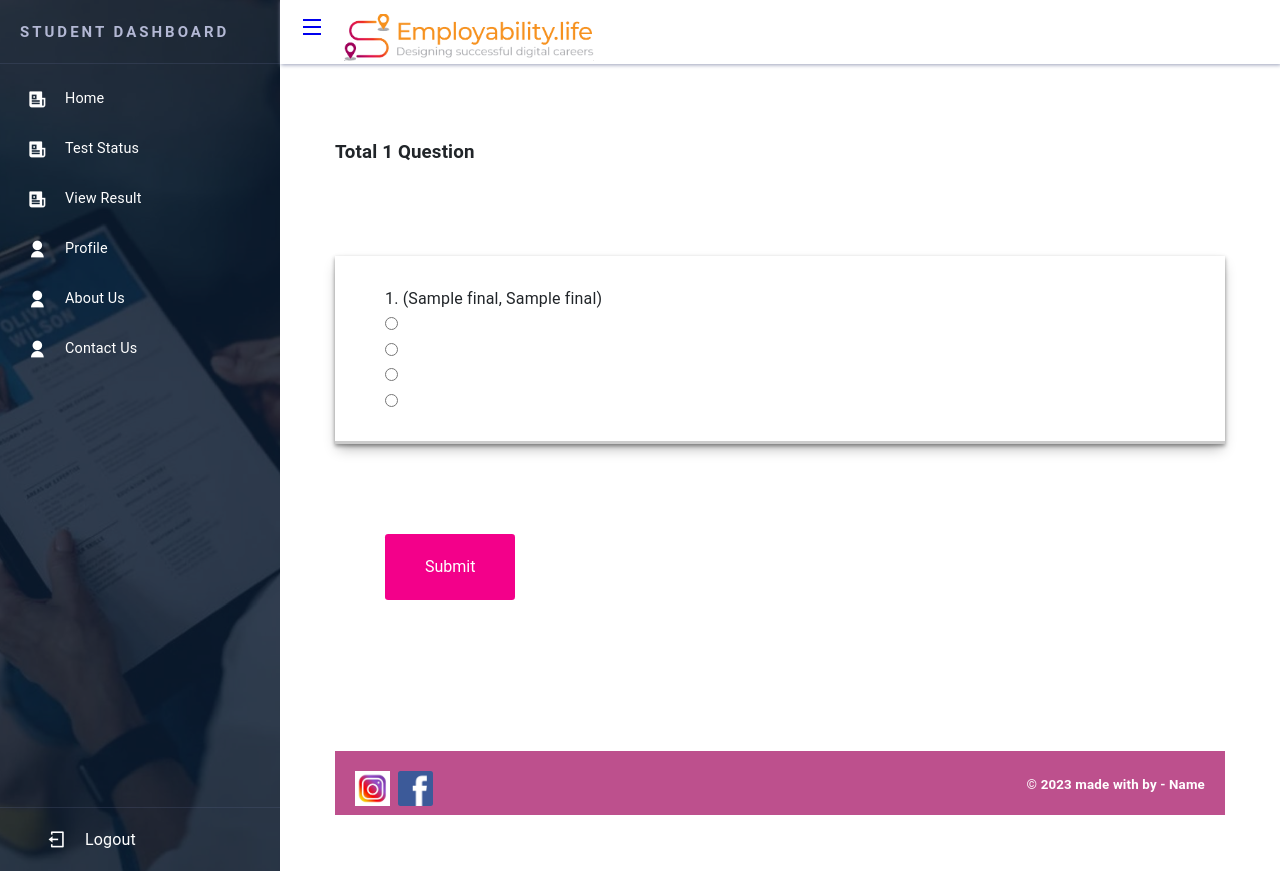
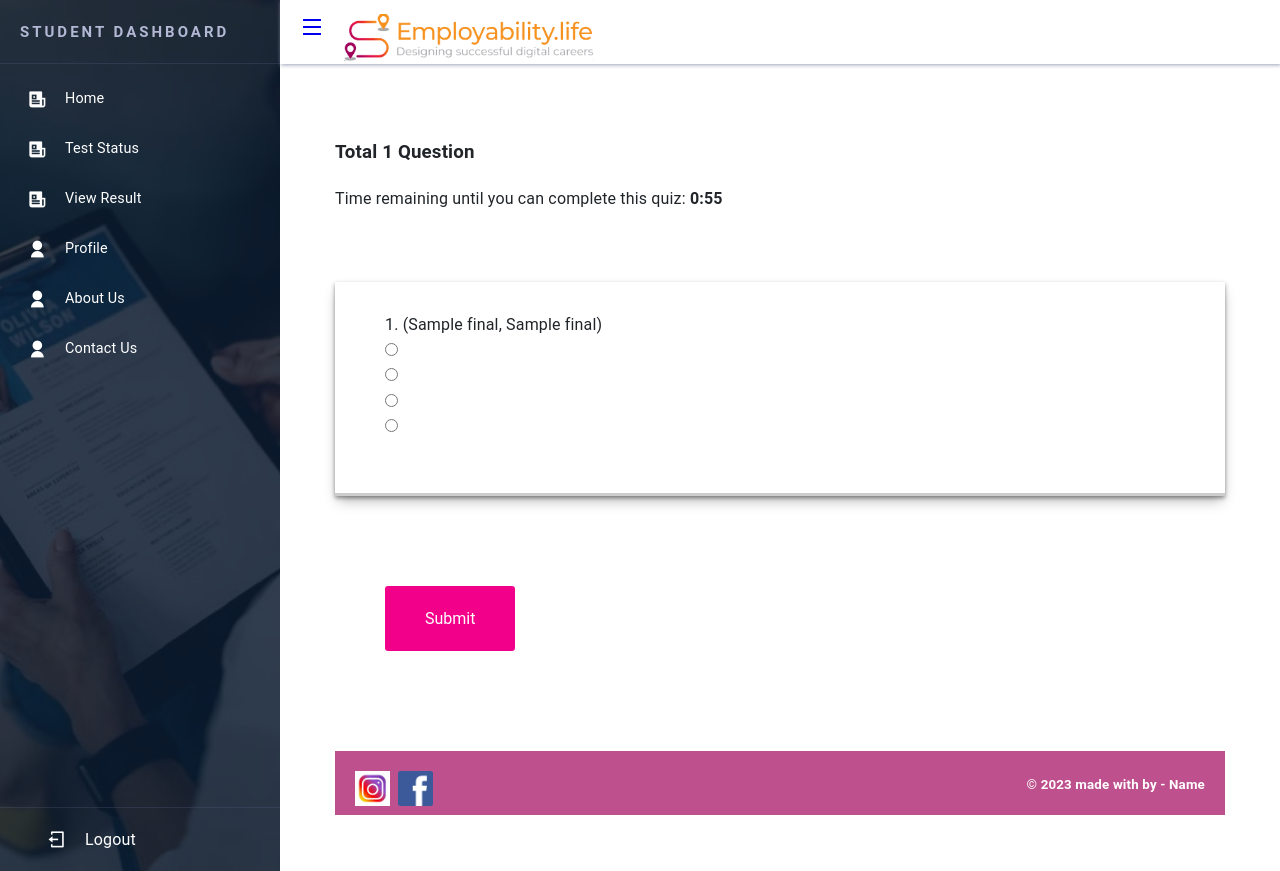
Before and after one commit to ankitpakhale/QuizWithAdmin, a Django app: template quiz/templates/stu_question.html in a window 1280 px wide. Run offline with Django 3.2, Linux system fonts and the light colour scheme; the template is opened without the code that fills it: most values are stand-ins (such as "Sample title", 1, 10 or a date in 2020); some libraries are stand-ins or nearby versions.

Commit message:
add timer in question

```diff
--- a/quiz/templates/stu_question.html
+++ b/quiz/templates/stu_question.html
@@ -4,10 +4,11 @@
 <div>
   <h3>Total {{total_size}} Question</h3>
 </div>
+<div>Time remaining until you can complete this quiz: <strong><span id="time"></span></strong></div>
 {% endif %}
 
 <div class="question">
-  <form method="POST">
+  <form method="POST" id='YourFormID'>
     {% csrf_token %}
     <div class="stu_ques_row">
       {% for k in final %}
@@ -17,6 +18,7 @@
         readonly
         name="question{{forloop.counter}}"
         value="{{k}}"
+
       />
 
       {{forloop.counter}}. <spna> </spna>{{k}}<br />
@@ -50,14 +52,44 @@
       />
       {{k.option4}}<br />
 
-      <!-- <br> -->
+      <br>
       {% endfor %}
     </div>
 
     <div class="sbmt">
-      <input type="submit" name="sbmit" />
+      <input type="submit" name="sbmit"  />
     </div>
   </form>
 </div>
+<script>
+// window.setInterval(function(){
+    // document.getElementById("YourFormID").submit();
+// },15000);
 
+var mins = 1;  //Set the number of minutes you need
+    var secs = mins * 60;
+    var currentSeconds = 0;
+    var currentMinutes = 0;
+    /*
+     * The following line has been commented out due to a suggestion left in the comments. The line below it has not been tested.
+     * setTimeout('Decrement()',1000);
+     */
+    setTimeout(Decrement,1000);
+
+    function Decrement() {
+        currentMinutes = Math.floor(secs / 60);
+        currentSeconds = secs % 60;
+        if(currentSeconds <= 9) currentSeconds = "0" + currentSeconds;
+        secs--;
+        document.getElementById("time").innerHTML = currentMinutes + ":" + currentSeconds; //Set the element id you need the time put into.
+        if(secs !== -1) {
+          console.log('inside if');
+          setTimeout('Decrement()',1000);
+        }
+        else {
+          document.getElementById("YourFormID").submit();
+          console.log('inside else');
+        }
+    }
+</script>
 {% endblock %}
```
Also changed, not shown: quiz/views.py (+6 -3 lines), db.sqlite3.
